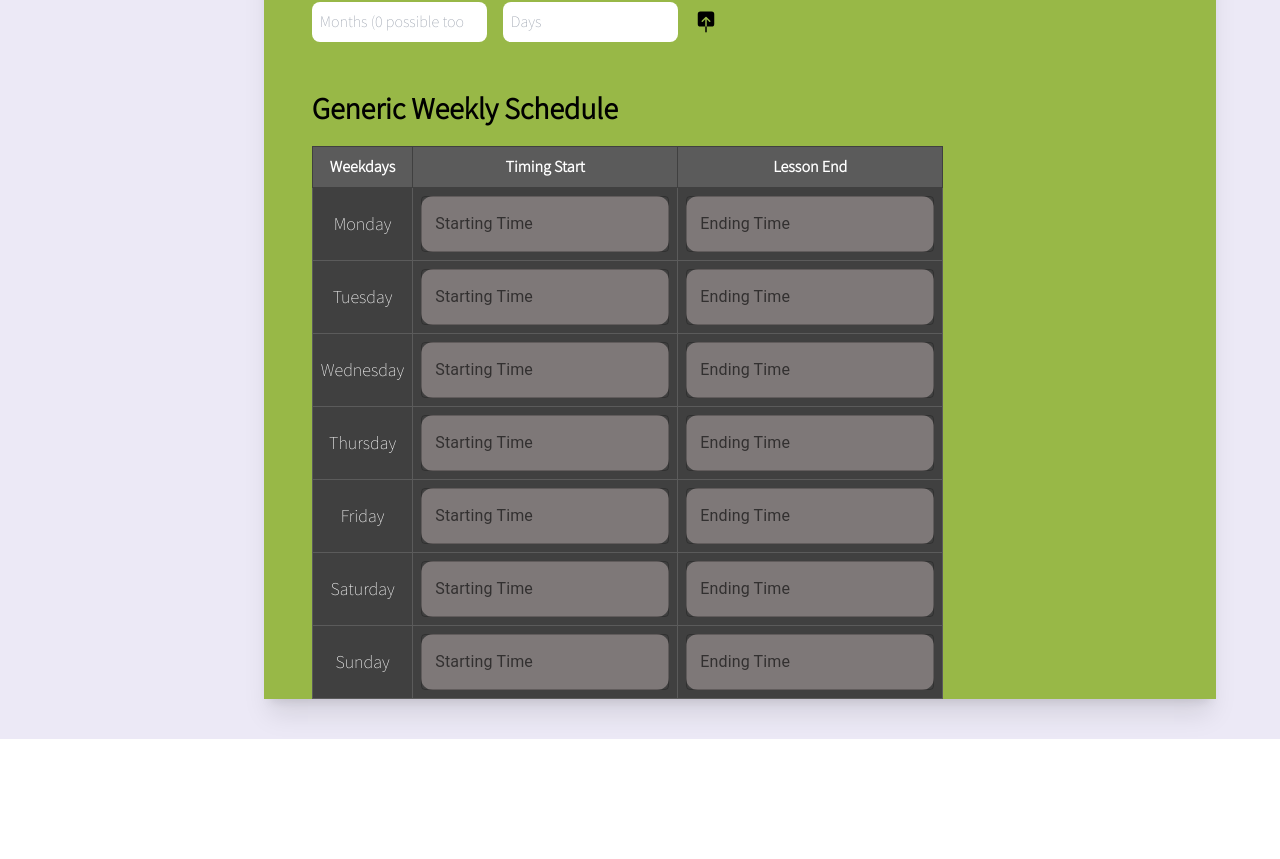
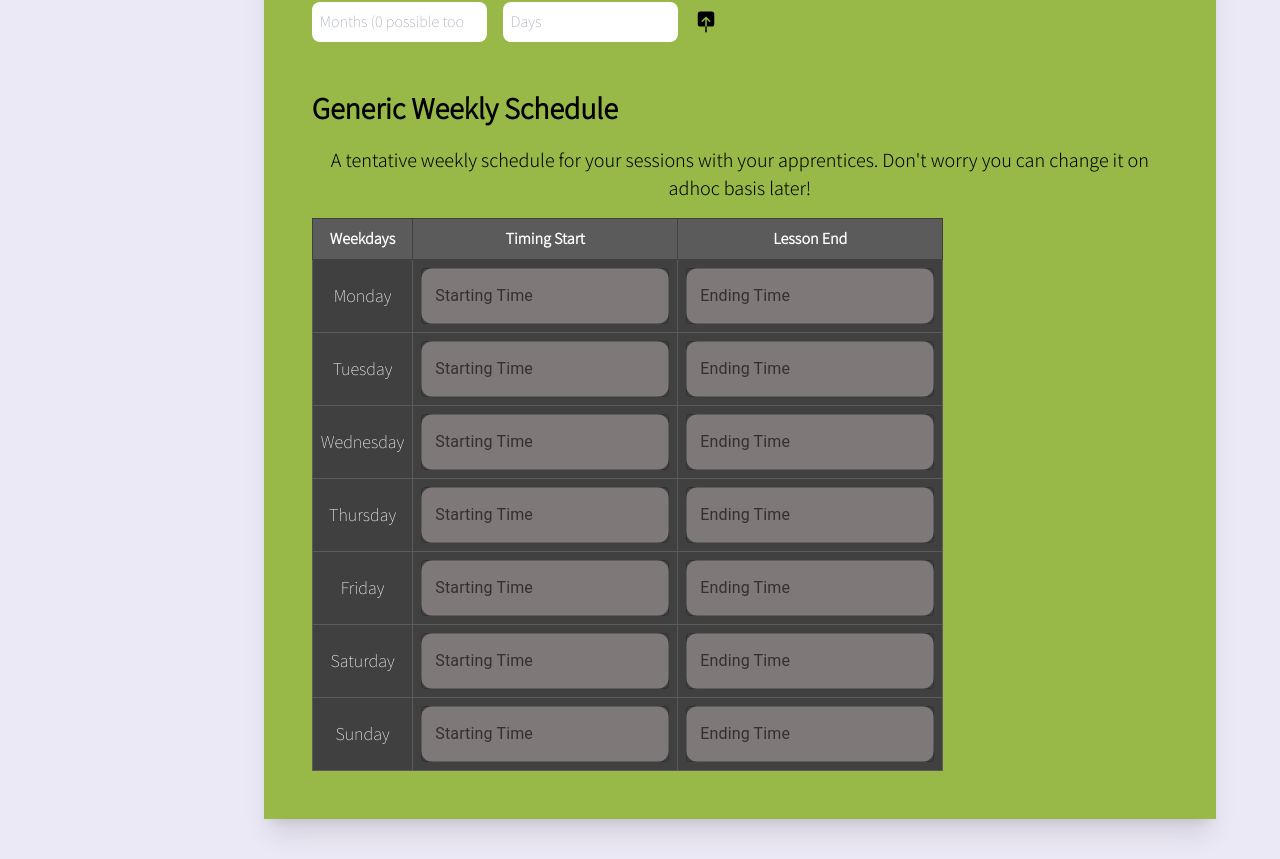
Before and after one commit to ApprenticeEngage/apprentice-mentor-interface, a React (Vite) app: page / in a window 1280 px wide. Shown: the part 363-1222 px from the top of the page. Before the commit the page ends 1102 px from the top, so only its background shows below. Built offline with nearby package versions, Linux system fonts and the light colour scheme.

Commit message:
course edit page:scheduling: schedule table subheadinf addeed

```diff
--- a/src/components/CourseEdit/Schedule.tsx
+++ b/src/components/CourseEdit/Schedule.tsx
@@ -51,8 +51,11 @@ const Schedule = () => {
       <h1 className="text-3xl mb-5 px-12 font-semibold">
         Generic Weekly Schedule
       </h1>
-      <div className="px-12 rounded-lg">
-        <Table/>
+      <p className="mb-4 text-center text-xl px-12 font-normal">
+        A tentative weekly schedule for your sessions with your apprentices. Don't worry you can change it on adhoc basis later!
+      </p>
+      <div className="px-12 rounded-lg mb-12">
+        <Table />
       </div>
     </div>
   );
```
